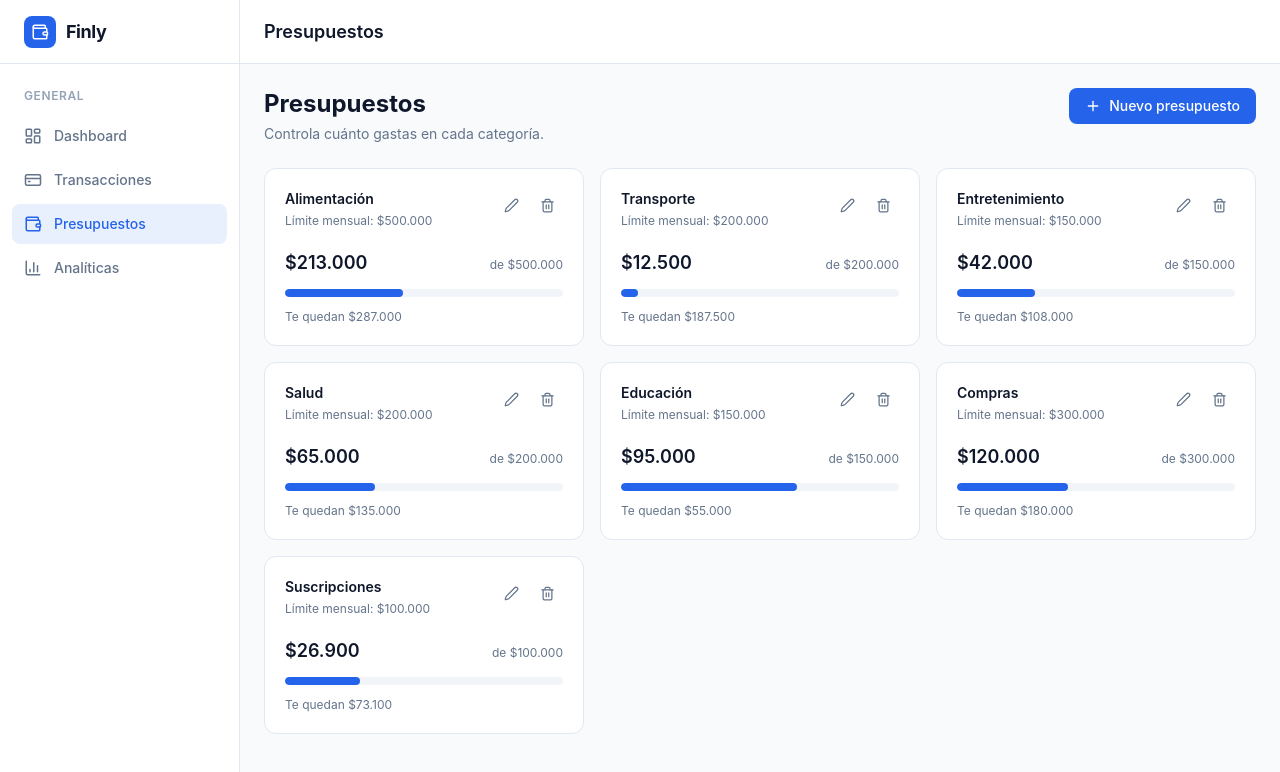
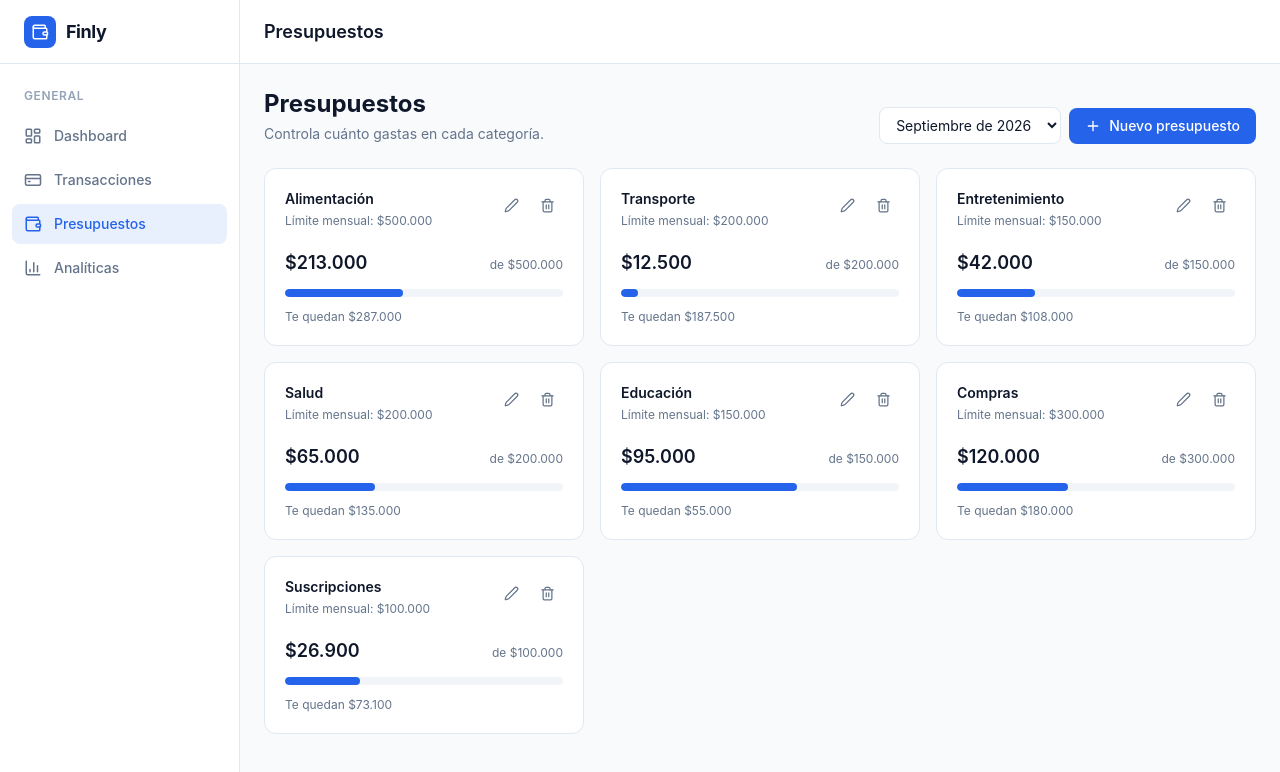
Before and after one commit to juanfeoru/finly, a React (Vite) app: page /budgets in a window 1280 px wide. Shown: the top 772 px of the page. Built offline with nearby package versions, Linux system fonts and the light colour scheme.

Commit message:
feat: add monthly budget filtering

```diff
--- a/src/pages/Budgets.tsx
+++ b/src/pages/Budgets.tsx
@@ -7,6 +7,7 @@ import AddBudgetForm from "../components/budgets/AddBudgetForm";
 import DeleteBudgetModal from "../components/budgets/DeleteBudgetModal";
 import BudgetEmpty from "../components/budgets/BudgetEmpty";
 import { Plus } from "lucide-react";
+import { isCurrentMonth } from "../utils/transactions";
 
 interface AppLayoutContext {
   transactions: Transaction[];
@@ -21,6 +22,14 @@ export default function Budgets() {
   const [isAdding, setIsAdding] = useState(false);
   const [budgetToEdit, setBudgetToEdit] = useState<Budget | null>(null);
   const [budgetToDelete, setBudgetToDelete] = useState<Budget | null>(null);
+
+  const date = new Date();
+
+  const currentMonth = `${date.getFullYear()}-${String(
+    date.getMonth() + 1,
+  ).padStart(2, "0")}`;
+
+  const [selectedMonth, setSelectedMonth] = useState(currentMonth);
 
   function handleAddBudget(budget: Budget) {
     if (budgetToEdit) {
@@ -48,9 +57,40 @@ export default function Budgets() {
     return true;
   }
 
+  function getMonthOptions() {
+    const options = [];
+    const currentDate = new Date();
+
+    for (let i = 0; i < 12; i++) {
+      const date = new Date(
+        currentDate.getFullYear(),
+        currentDate.getMonth() - i,
+        1,
+      );
+
+      const value = `${date.getFullYear()}-${String(
+        date.getMonth() + 1,
+      ).padStart(2, "0")}`;
+
+      const label = new Intl.DateTimeFormat("es-CO", {
+        month: "long",
+        year: "numeric",
+      }).format(date);
+
+      options.push({
+        value,
+        label: label.charAt(0).toUpperCase() + label.slice(1),
+      });
+    }
+
+    return options;
+  }
+
+  const monthOptions = getMonthOptions();
+
   return (
     <div>
-      <div className="mb-6 flex flex-col gap-4 sm:flex-row sm:items-start sm:justify-between">
+      <div className="mb-6 flex flex-col gap-4 sm:flex-row sm:items-end sm:justify-between">
         <div>
           <h2 className="text-2xl font-bold text-primary-text">Presupuestos</h2>
 
@@ -59,14 +99,28 @@ export default function Budgets() {
           </p>
         </div>
 
+        <div className="flex flex-col gap-2 sm:flex-row sm:items-center">
+          <select
+            value={selectedMonth}
+            onChange={(e) => setSelectedMonth(e.target.value)}
+            className="w-full rounded-lg border border-border bg-surface px-3 py-2 text-sm text-primary-text outline-none transition-colors hover:border-slate-300 focus:border-primary focus:ring-2 focus:ring-primary/10 cursor-pointer sm:w-auto"
+          >
+            {monthOptions.map((month) => (
+              <option key={month.value} value={month.value}>
+                {month.label}
+              </option>
+            ))}
+          </select>
+
           <button
             type="button"
             onClick={() => setIsAdding(true)}
-          className="w-full inline-flex items-center gap-2 rounded-lg bg-primary px-4 py-2 text-sm font-medium text-white transition-colors hover:bg-primary/90 sm:w-auto cursor-pointer"
+            className="inline-flex w-full items-center justify-center gap-2 rounded-lg bg-primary px-4 py-2 text-sm font-medium text-white transition-colors hover:bg-primary/90 cursor-pointer sm:w-auto"
           >
             <Plus size={16} />
             Nuevo presupuesto
           </button>
+        </div>
       </div>
 
       {budgets.length > 0 ? (
@@ -76,7 +130,8 @@ export default function Budgets() {
               .filter(
                 (transaction) =>
                   transaction.type === "expense" &&
-                  transaction.category === budget.category,
+                  transaction.category === budget.category &&
+                  isCurrentMonth(transaction.date, selectedMonth),
               )
               .reduce((total, transaction) => total + transaction.value, 0);
 
--- a/src/utils/transactions.ts
+++ b/src/utils/transactions.ts
@@ -5,3 +5,7 @@ export function sortTransactionsByDate(transactions: Transaction[]) {
     (a, b) => new Date(b.date).getTime() - new Date(a.date).getTime(),
   );
 }
+
+export function isCurrentMonth(date: string, selectedMonth: string) {
+  return date.slice(0, 7) === selectedMonth;
+}
```
Lines whose indentation alone changed are shown as unchanged.
